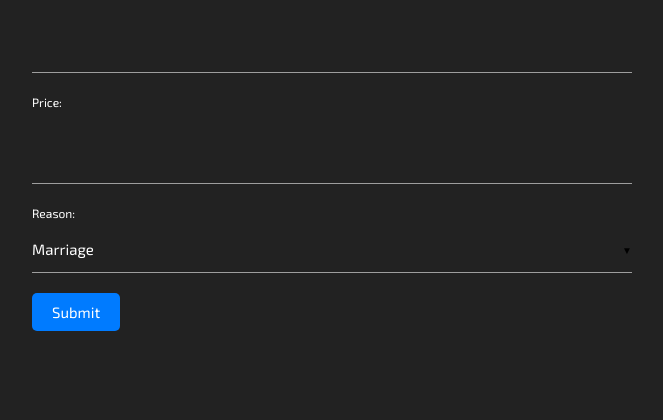
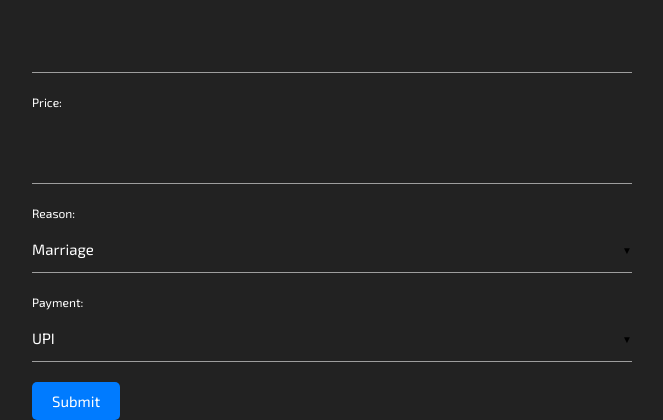
Before and after one commit to iratusbison/booking, a Django app: page /dashboard/book-room/ in a window 1280 px wide. Shown: the part 1200-1620 px from the top of the page, without its empty margins (428-1091 px from the left). Before the commit the page ends 1531 px from the top, so only its background shows below. Run offline with Django 4.2, Linux system fonts and the light colour scheme; a user stored in the database is signed in; data comes from the database, SQL or seed files in the repository; both versions use the stored data as it was after the commit; some libraries are stand-ins or nearby versions; some web fonts are replaced.

Commit message:
sv mahal

```diff
--- a/itemmanager/models/aks.py
+++ b/itemmanager/models/aks.py
@@ -20,6 +20,14 @@ class Booking(models.Model):
     checkin_datetime = models.DateTimeField(null=True)
     checkout_datetime = models.DateTimeField(null=True)
     persons = models.CharField(max_length=50, null=True)
+    payment = {
+        ('upi','UPI'),
+        ('cash', 'Cash'),
+        ('debit/credit_card','Debit/Credit_Card'),
+        ('netbanking','NetBanking'),
+    }
+    payment = models.CharField(max_length=20, choices=payment , null=True)
+
     REASON_CHOICES = [
         ('marriage', 'Marriage'),
         ('tour', 'Tour'),
--- a/itemmanager/templates/book_room.html
+++ b/itemmanager/templates/book_room.html
@@ -132,14 +132,21 @@
         <label for="price">Price:</label><br>
         <input type="text" id="price" name="price"><br>
         <!-- Add this code within your form -->
-        <label for="reason">Reason:</label>
+       <div> <label for="reason">Reason:</label>
           <select name="reason" id="reason">
           <option value="marriage">Marriage</option>
           <option value="tour">Tour</option>
           <option value="official_work">Official Work</option>
           <option value="other">Other</option>
+          </select> </div>
+
+        <label for="payment">Payment:</label>
+          <select name="payment" id="payment">
+          <option value="upi">UPI</option>
+          <option value="cash">Cash</option>
+          <option value="credit/debit_card">Credit/Debit Card</option>
+          <option value="netbanking">Net Banking</option>
           </select>
-
 
 
 
--- a/itemmanager/views/view_aksinn.py
+++ b/itemmanager/views/view_aksinn.py
@@ -142,6 +142,7 @@ def book_room(request):
         price = request.POST.get('price')
         persons = request.POST.get('persons')
         reason = request.POST.get('reason')
+        payment = request.POST.get('payment')
 
 
         # Validate if the end date is not earlier than the start date
@@ -159,6 +160,7 @@ def book_room(request):
             email=email,
             persons=persons,
             reason=reason,
+            payment=payment,
             checkin_datetime=checkin_datetime,
             checkout_datetime=checkout_datetime,
             )
```
Also changed, not shown: itemmanager/templates/booking_detail.html (+26 -5 lines), db.sqlite3, itemmanager/migrations/0050_booking_payment.py (added).
